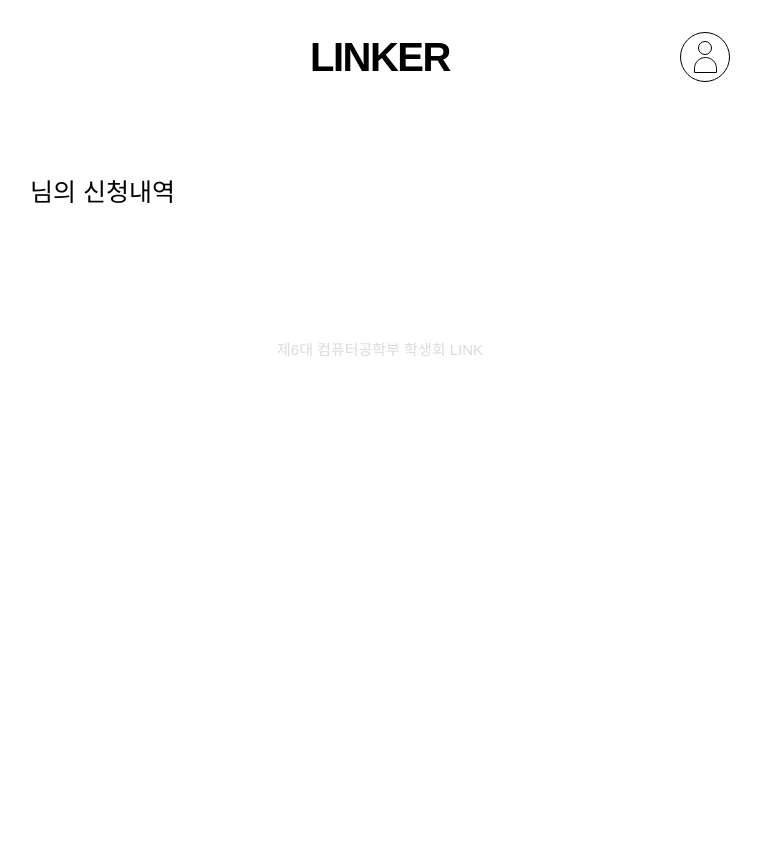
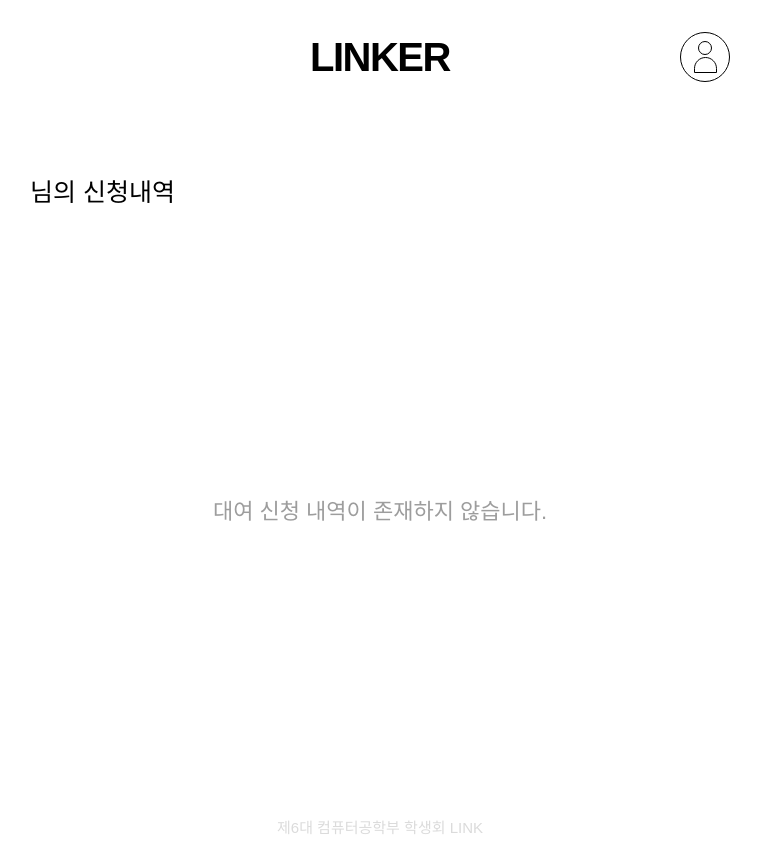
Before and after one commit to KU-CSE-LINK/Linker-Frontend, a React (Vite) app: page /check in a window 1280 px wide. Shown: the whole page, without its empty margins (28-789 px from the left). Before the commit the page ends 800 px from the top, so only its background shows below. Built offline with nearby package versions, Linux system fonts and the light colour scheme.

Commit message:
[refactor] 비회원인증하기-> 내역조회하기, 신청내역x일때 조건부렌더링추가

```diff
--- a/src/pages/guest/Guest.jsx
+++ b/src/pages/guest/Guest.jsx
@@ -57,7 +57,7 @@ const Guest = () => {
             <InputWithLabel text={'학번'} ref={studentIdInputRef} />
           </InputPanel>
         </InputContainer>
-        <SubmitButton onClick={handleGuestSubmit}>비회원 인증하기</SubmitButton>
+        <SubmitButton onClick={handleGuestSubmit}>내역 조회하기</SubmitButton>
       </SubContainer>
       <Footer />
     </Container>
--- a/src/pages/rentalcheck/RentalCheck.jsx
+++ b/src/pages/rentalcheck/RentalCheck.jsx
@@ -1,6 +1,6 @@
 import { useEffect, useState } from 'react';
 import { useSearchParams } from 'react-router-dom';
-import { BoxContainer, Container, GuestName, SubText } from './RentalCheck.styles';
+import { BoxContainer, Container, GuestName, SubText, EmptyText } from './RentalCheck.styles';
 import Header from '../../components/header/Header';
 import RentalBox from '../../components/rentalbox/RentalBox';
 import Footer from '../../components/footer/footer';
@@ -21,9 +21,12 @@ const RentalCheck = () => {
     }
 
     (async () => {
-      getRentals({ name, studentId }).then((res) => {
+      const res = await getRentals({ name, studentId });
+      if (Array.isArray(res)) {
         setRentals(res);
-      });
+      } else {
+        setRentals([]);
+      }
     })();
   }, []);
 
@@ -34,7 +37,10 @@ const RentalCheck = () => {
         <GuestName>{name}</GuestName>님의 신청내역
       </SubText>
       <BoxContainer>
-        {rentals.map((rental) => (
+        {rentals.length === 0 ? (
+          <EmptyText>대여 신청 내역이 존재하지 않습니다.</EmptyText>
+        ) : (
+          rentals.map((rental) => (
             <RentalBox
               key={rental.id}
               itemName={''}
@@ -43,7 +49,8 @@ const RentalCheck = () => {
               rentalDate={rental.createdAt}
               returnDate={rental.returnDate}
             />
-        ))}
+          ))
+        )}
       </BoxContainer>
       <Footer />
     </Container>
--- a/src/pages/rentalcheck/RentalCheck.styles.jsx
+++ b/src/pages/rentalcheck/RentalCheck.styles.jsx
@@ -25,3 +25,13 @@ export const BoxContainer = styled.div`
   flex-direction: column;
   gap: 42px;
 `;
+
+export const EmptyText = styled.div`
+  height: 478px;
+  text-align: center;
+  line-height: 478px;
+  color: #9d9d9d;
+  text-align: center;
+  font-size: 22px;
+  font-weight: 500;
+`;
```
Lines whose indentation alone changed are shown as unchanged.
